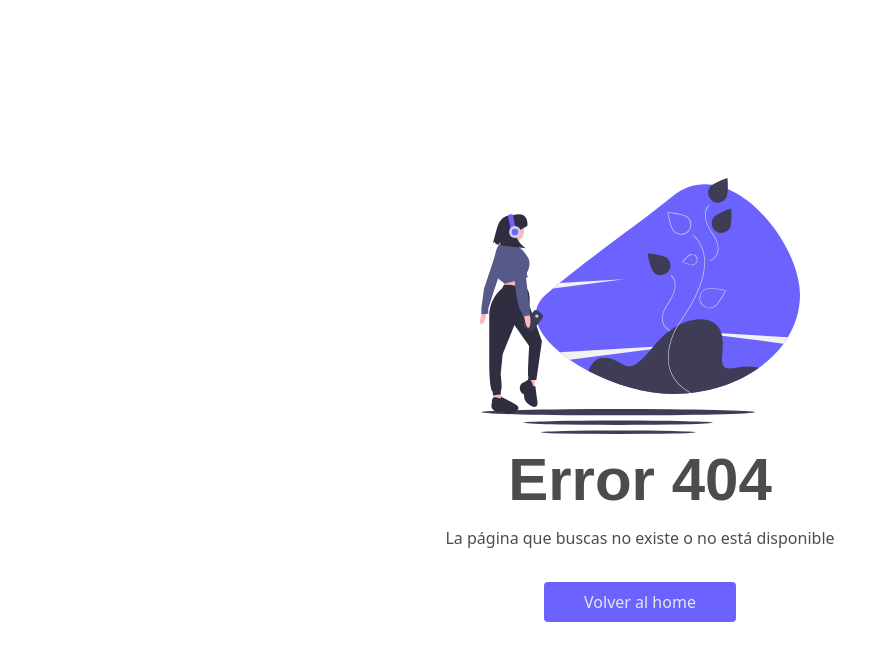
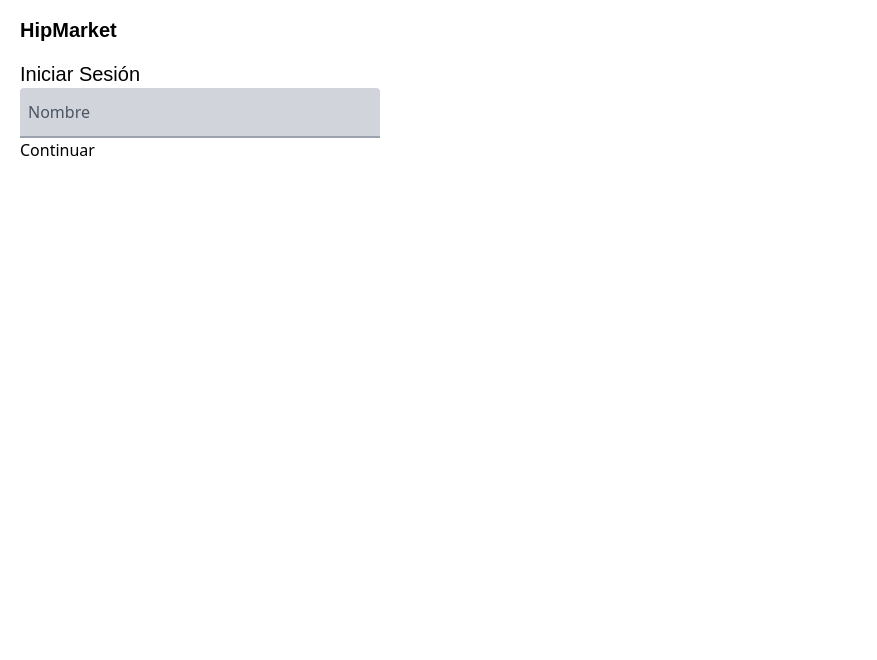
Before and after one commit to renatosoca/Hip-Market-Frontend, a Next.js app: page /auth/login in a window 1280 px wide. Before the commit this address had no page. Shown: the top 660 px of the page, without its empty margins (0-877 px from the left). Built offline with nearby package versions, Linux system fonts and the light colour scheme; a web font is replaced by a local one.

Commit message:
page login

```diff
--- /dev/null
+++ b/components/layouts/AuthLayout.tsx
@@ -0,0 +1,34 @@
+import { FC, ReactNode } from 'react';
+import Head from 'next/head';
+
+interface Props {
+  children: ReactNode;
+  title: string;
+  pageDescription: string;
+  imageFullUrl?: string;
+}
+
+export const AuthLayout: FC<Props> = ({ children, title, pageDescription, imageFullUrl }) => {
+  return (
+    <>
+      <Head>
+        <title>{ `${title} | HipMarket` }</title>
+        <meta name='description' content={ pageDescription } />
+        <meta name='og:title' content={ title } />
+        <meta name='og:description' content={ pageDescription } />
+
+        { imageFullUrl && <meta name='og:image' content={ imageFullUrl } /> }
+      </Head>
+
+      <header className='fixed bg-white w-full'>
+        <div className='px-5 py-4'>
+          <h2 className='font-Jakarta text-xl font-semibold'>HipMarket</h2>
+        </div>
+      </header>
+
+      <main className='pt-[3.75rem]'>
+        { children }
+      </main>
+    </>
+  )
+}
--- a/components/layouts/index.ts
+++ b/components/layouts/index.ts
@@ -1 +1,3 @@
+export * from './AuthLayout';
 export * from './ShopLayout';
+export * from './index';
--- /dev/null
+++ b/pages/auth/login.tsx
@@ -0,0 +1,46 @@
+import { AuthLayout } from '@/components';
+
+const LoginPage = () => {
+  return (
+  <AuthLayout title='Ingresar' pageDescription='Inicio de sesión' >
+    <section className='w-full'>
+      <div className='px-5 max-w-[25rem]'>
+        <h2 className='font-Gotham font-medium text-xl'>Iniciar Sesión</h2>
+
+        <div>
+          <form>
+            <div className="w-full group">
+              <div className={`relative w-full bg-gray-300 pt-2 border-b-[.15rem] border-gray-400 hover:border-gray-500 rounded-t text-gray-600 after:content[''] after:absolute after:top-full after:left-0 after:bg-[#5FA7F0] after:w-full after:h-[.18rem] after:scale-0 group-focus-within:after:scale-100 after:transition-all after:duration-300 ease-in-out`} >
+
+                <input
+                  className={`input w-full bg-inherit px-2 pt-3 pb-1 outline-none text-black font-medium resize-none placeholder:text-transparent group-focus-within:placeholder:text-gray-600 placeholder:transition-colors placeholder:duration-200 ease-in`}
+                  type="text"
+                  name="name"
+                  id="name"
+                  placeholder="Ingresa tu nombre"
+                  autoComplete='off'
+                />
+
+                <label
+                  htmlFor="name"
+                  className={`input__label absolute left-2 top-[50%] group-focus-within:top-[5%] -translate-y-1/2 group-focus-within:translate-y-0 text-gray-600 group-focus-within:text-[#5FA7F0] text-base group-focus-within:text-xs bg-inherit font-medium transition-[top transform] duration-200 cursor-text`}
+                >Nombre</label>
+              </div>
+
+              <div className={`px-2 text-[.8rem] text-red-500 font-medium`} >
+                <span></span>
+              </div>
+            </div>  {/* END INPUT EMAIL */}
+
+            <button>
+              Continuar
+            </button>
+          </form>
+        </div>
+      </div>
+    </section>
+  </AuthLayout>
+  )
+}
+
+export default LoginPage
```
